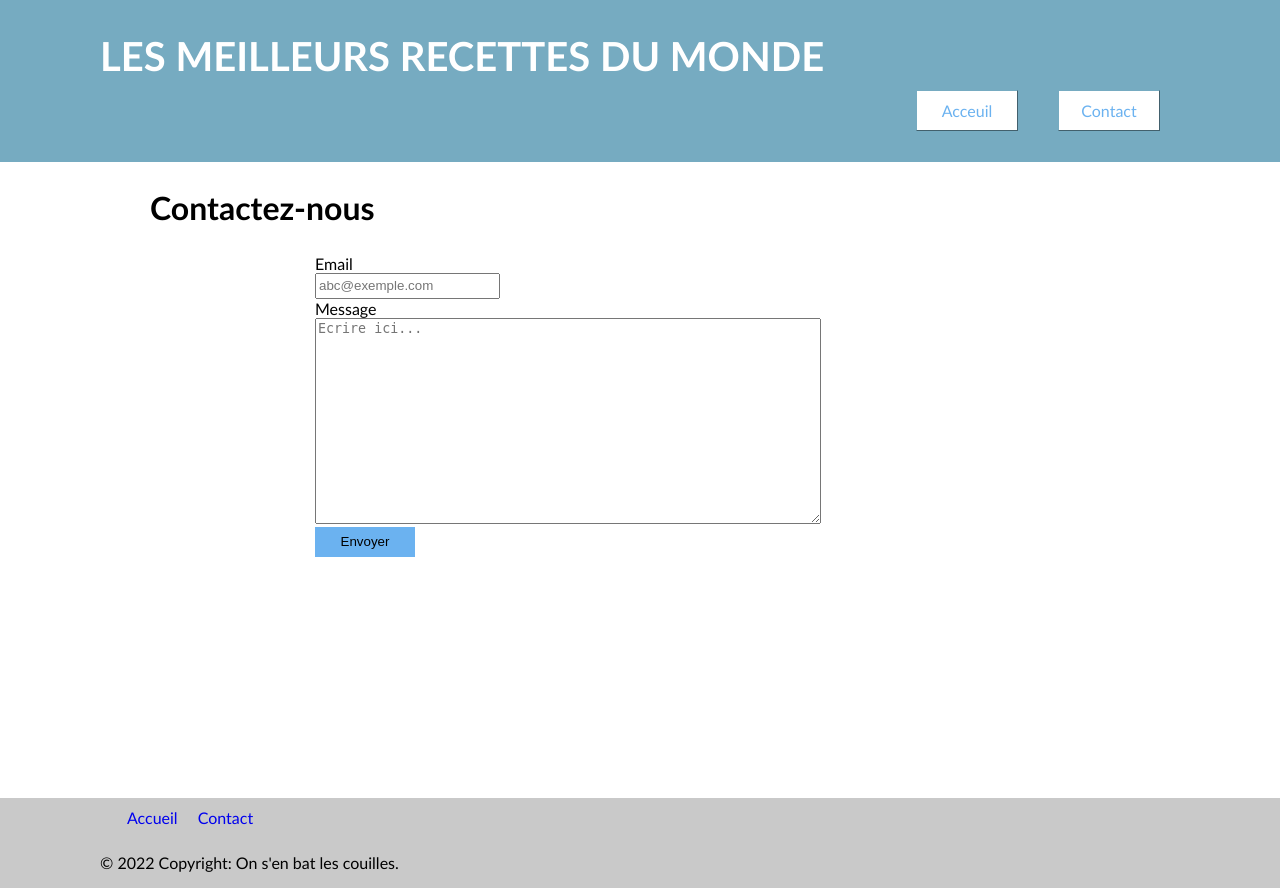
After one commit to Naf976/Exos-PHP, a PHP site: page /recette/contact.php in a window 1280 px wide. The commit adds this page. Run offline with PHP 8.4, Linux system fonts and the light colour scheme.

Commit message:
Ajout de la page contact.php. Attention git add * La page n'est pas encore connecté à une base de donné.

```diff
--- a/recette/bloc/elements/variables.php
+++ b/recette/bloc/elements/variables.php
@@ -21,7 +21,7 @@
         'mail'      => 'sebastienlevievre@exemple.com',
         'titre'     =>  'pâtes',
         'recette'   =>  'Pour commencer, ...',
-        'auth'      =>  false
+        'auth'      => false
     ];
     //  Regroupement des recettes
 
--- a/recette/bloc/footer.php
+++ b/recette/bloc/footer.php
@@ -4,7 +4,7 @@
             <li><a href="/./index.php">Accueil</a></li>
             <li><a href="/./pages/contact.php">Contact</a></li>
         </ul>
-        <p>&copy; 2022 Copyright: On s'en bat les couilles.</p>
+        <p id ="right">&copy; 2022 Copyright: On s'en bat les couilles.</p>
     </div>
 
 </footer>
--- a/recette/bloc/header.php
+++ b/recette/bloc/header.php
@@ -2,6 +2,6 @@
     <h1>Les meilleurs recettes du monde</h1>
     <ul>
         <li><a href="index.php">Acceuil</a></li>
-        <li><a href="pages/contact.php">Contact</a></li>
+        <li><a href="contact.php">Contact</a></li>
     </ul>
 </header>
--- /dev/null
+++ b/recette/contact.php
@@ -0,0 +1,26 @@
+<!DOCTYPE html>
+<html lang="fr-FR">
+
+<head>
+    <meta charset="UTF-8">
+    <meta http-equiv="X-UA-Compatible" content="IE=edge">
+    <meta name="viewport" content="width=device-width, initial-scale=1.0">
+    <link rel="stylesheet" href="style.css">
+    <title>Contact</title>
+</head>
+
+<body>
+    <?php include_once('bloc/header.php') ?>
+    <h2 class="contactHead">Contactez-nous</h2>
+    <main class="main_contact">
+        <form id="contact"method="post" action="index.php">
+            <label for="mail">Email</label></br><input id="mail" type="email" placeholder="abc@exemple.com" required></br>
+            <label for="message">Message</label></br><textarea id="message" placeholder="Ecrire ici..." required></textarea></br>
+            <button id="btn_contact" type="submit">Envoyer</button>
+        </form>
+    </main>
+
+    <?php include_once('bloc/footer.php') ?>
+</body>
+
+</html>
--- a/recette/style.css
+++ b/recette/style.css
@@ -1,3 +1,6 @@
+html{
+
+}
 body{
     font-family: 'Gill Sans', 'Gill Sans MT', Calibri, 'Trebuchet MS', sans-serif;
     margin: 0 auto;
@@ -12,6 +15,7 @@ header h1{
     font-size: 2.5em;
     color: white;
     margin-bottom: 0;
+    text-transform: uppercase;
 }
 header ul{
     display: flex;
@@ -32,25 +36,37 @@ header ul a{
     text-align: center;
     border: outset 1px rgb(118, 171, 193);
 }
+
+/*      MAIN        */
+
 main{
     width: 60vw;
+    margin: auto;
+    min-height: 68vh;
+}
+div.recette{
     margin: 10px auto;
     padding: 20px;
     border: solid 1px rgb(107, 178, 240);
     background-color: rgba(107, 178, 240, 0.5);
 }
+
+
+/*      FOOTER      */
 footer{
-    position: absolute;
-    bottom: 0;
-    width: 100vw;
     background-color: rgb(201, 201, 201);
     margin-bottom: 0;
 }
+
+
 footer div{
     margin-left: 100px;
 }
 footer ul{
     display: flex;
+    justify-content: center;
+    width: 100px;
+    margin: 0;
 
 }
 footer ul li{
@@ -62,3 +78,30 @@ footer ul a{
     text-decoration: none;
 
 }
+#right{
+    display: inline-block;
+}
+
+
+/*      CONTACT     */
+main.main_contact{
+    width: 650px;
+}
+.contactHead{
+    font-size: 2em;
+    margin-left: 150px;
+}
+#mail{
+    height: 20px;
+}
+#message{
+    height: 200px;
+    width: 500px;
+}
+#btn_contact{
+    background-color: rgb(107, 178, 240);
+    border: none;
+    height: 30px;
+    width: 100px;
+    cursor: pointer;
+}
--- /dev/null
+++ b/relie php/pages/main.php
@@ -0,0 +1,2 @@
+<h2>Salut !</h2>
+<p> Sur ce pseuso-site tu peux trouver beaucoup d'éxercices qui m'ont aidée à devenir un bon développeur !!</p>
```
Also changed, not shown: recette/index.php (+5 -3 lines), relie php/index.php (added, +15 -0 lines), relie php/pages/footer.php (added, +8 -0 lines), relie php/pages/header.php (added, +8 -0 lines), recette/pages/contact.php (deleted).
